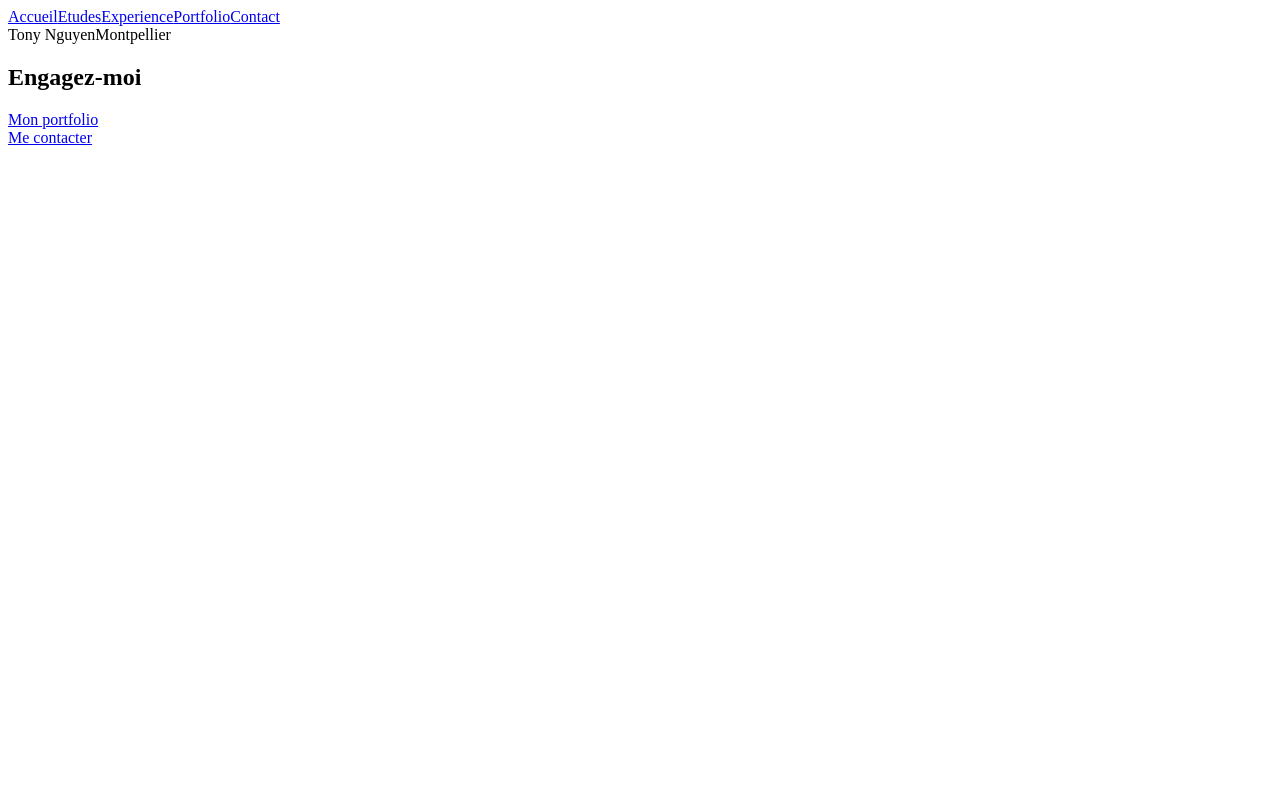
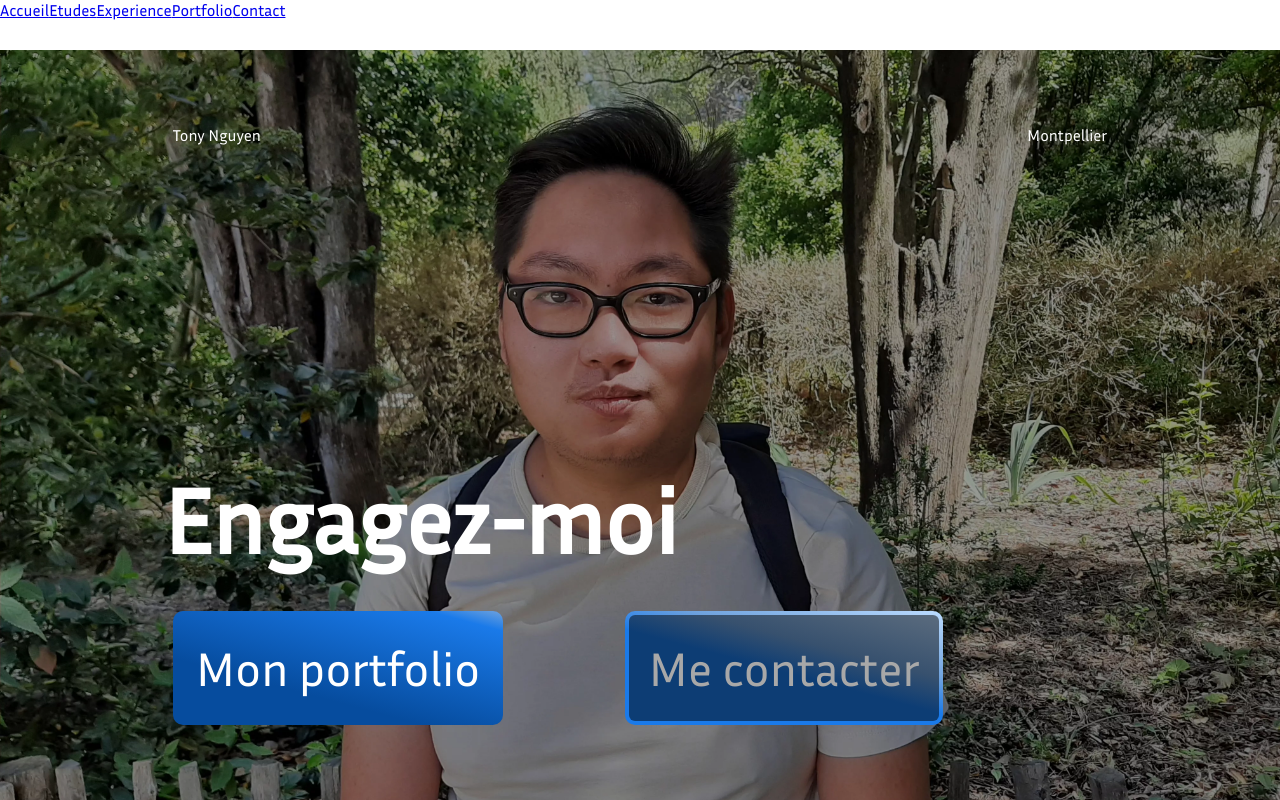
Before and after one commit to tony-nguyen1/angular_site_perso, an Angular app: page /accueil in a window 1280 px wide. Built offline with nearby package versions, Linux system fonts and the light colour scheme.

Commit message:
page d'acceuil ok, mais pas le menu

```diff
--- a/src/app/accueil/accueil.component.scss
+++ b/src/app/accueil/accueil.component.scss
@@ -0,0 +1,92 @@
+aside {
+  display: grid;
+
+  grid: {
+    area: top;
+
+    template: {
+      columns: 8.6875rem auto 7.875rem;
+      rows: 30px;
+      areas: "gauche . droite";
+    }
+  }
+
+  span {
+    font-size: clamp(14px, 1.244588744vw, 23px);
+
+    &#nom {
+      grid-area: gauche;
+    }
+
+    &#ville {
+      grid-area: droite;
+      justify-self: end;
+    }
+  }
+
+}
+
+section {
+  grid-area: bottom;
+  align-self: flex-end;
+}
+
+main {
+  background-image: url("../../assets/tony.webp");
+  background-position: center;
+  background-repeat: no-repeat;
+  background-size: cover;
+  height: 100%;
+  color: white;
+  display: grid;
+  grid-template-columns: 13.5% 73% 13.5%;
+  grid-template-rows: 10% 1fr 1fr 10%;
+
+  grid-template-areas:
+    ". . ."
+    ". top ."
+    ". bottom ."
+    ". . .";
+}
+
+h1 {
+  margin: 0px;
+  margin-bottom: 36px;
+  font-size: clamp(46px, 12.266vw, 92px);
+  transform: translate(-10px);
+}
+
+a {
+  text-decoration: none;
+  color: white;
+}
+
+
+#buttons {
+  display: flex;
+  flex-direction: row;
+  flex-wrap: wrap;
+  column-gap: 9.55vw;
+  row-gap: 10px;
+
+  .buttonPrimary {
+    background: rgb(6, 76, 158);
+    background: linear-gradient(15deg, rgba(6, 76, 158, 1) 33%, rgba(26, 122, 233, 1) 90%, rgba(111, 162, 221, 1) 100%) border-box;
+  }
+
+  .buttonSecondary {
+    background: rgb(26, 122, 233);
+    background:
+      linear-gradient(rgba(0, 0, 0, 0.5), rgba(0, 0, 0, 0.5)) padding-box,
+      linear-gradient(15deg, rgba(26, 122, 233, 1) 48%, rgba(111, 162, 221, 1) 66%, rgba(188, 220, 255, 1) 100%) border-box;
+    color: #a8a8a8;
+  }
+
+  .buttonSecondary,
+  .buttonPrimary {
+    border-radius: 10px;
+    padding: clamp(7px, 1.86vw, 25px) clamp(7px, 1.86vw, 19px);
+    border: 4px solid transparent;
+    font-size: clamp(14px, 3.73vw, 56px);
+  }
+}
--- a/src/styles.scss
+++ b/src/styles.scss
@@ -1 +1,43 @@
 /* You can add global styles to this file, and also import other style files */
+html {
+  height: 100%;
+}
+
+body {
+  display: grid;
+  justify-items: center;
+  height: 100%;
+  margin: 0;
+}
+
+app-root {
+  display: grid;
+  grid-template-rows: 50px 1fr;
+  grid-template-areas: "header"
+    "main";
+  width: 100%;
+
+  height: 100%;
+
+  nav {
+    grid-area: header;
+  }
+
+  router-outlet+* {
+    grid-area: main;
+  }
+
+  // app-accueil {
+  //   grid-area: main;
+  // }
+}
+
+@font-face {
+  font-family: 'Inria Sans';
+  src: url('./assets/InriaSans-Regular.ttf') format("truetype");
+  font-display: swap;
+}
+
+html {
+  font-family: "Inria Sans";
+}
```
Also changed, not shown: src/assets/InriaSans-Regular.ttf (added), src/assets/tony.webp (added).
